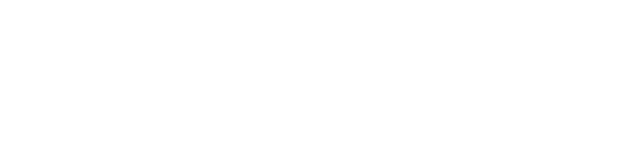
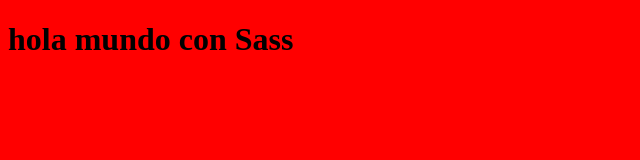
Before and after one commit to OscarVegaV/Festival_Musica_Performance_Web, a website: page index.html in a window 1280 px wide. Shown: the whole page, without its empty margins (0-640 px from the left). Drawn offline with Linux system fonts and the light colour scheme.

Commit message:
Added first steps with SASS and fix line edings

```diff
--- a/index.html
+++ b/index.html
@@ -3,9 +3,12 @@
 <head>
   <meta charset="UTF-8">
   <meta name="viewport" content="width=device-width, initial-scale=1.0">
+  <link rel="stylesheet" href="build/css/app.css">
   <title>Festival De Música</title>
 </head>
 <body>
+  <h1>hola mundo con Sass
 
+  </h1>
 </body>
 </html>
--- a/package.json
+++ b/package.json
@@ -4,7 +4,7 @@
   "description": "A project that creates a web platform promoting a music festival, including artist information, schedules, and ticket sales.",
   "main": "index.js",
   "scripts": {
-    "test": "echo \"Error: no test specified\" && exit 1"
+    "sass": "sass --watch src/scss:build/css"
   },
   "keywords": [
     "SASS",
--- /dev/null
+++ b/src/scss/app.scss
@@ -0,0 +1,3 @@
+body {
+  background-color: red;
+}
```
Also changed, not shown: build/css/app.css (added), 1 other file.
